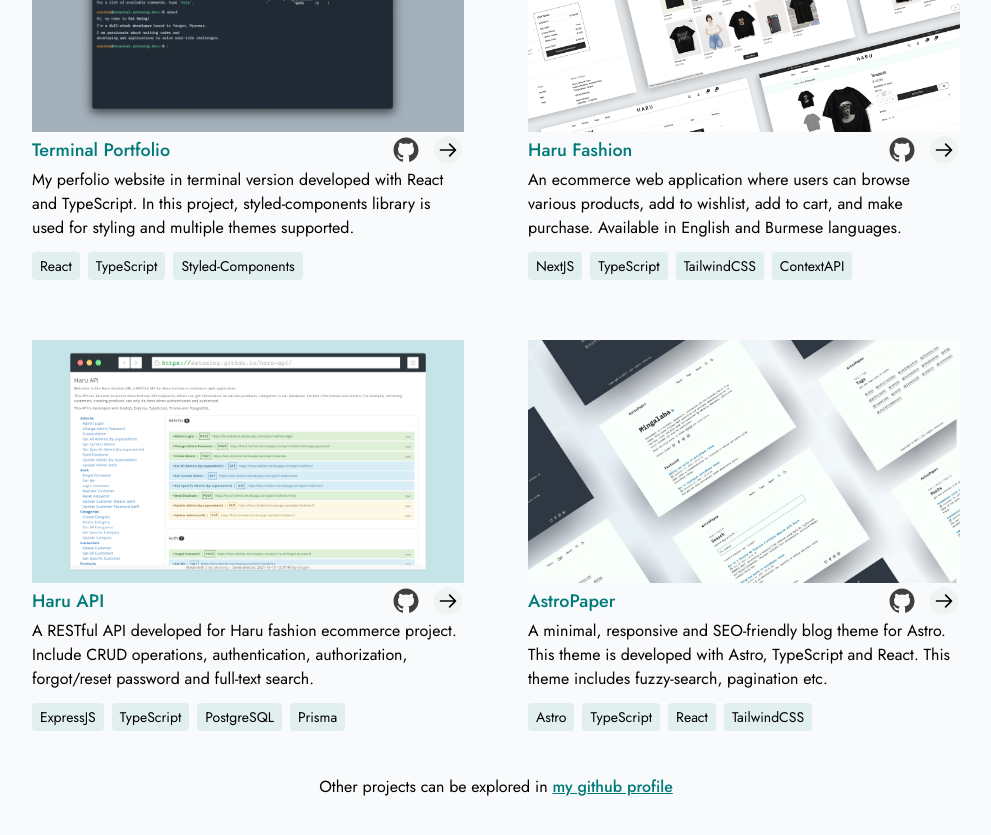
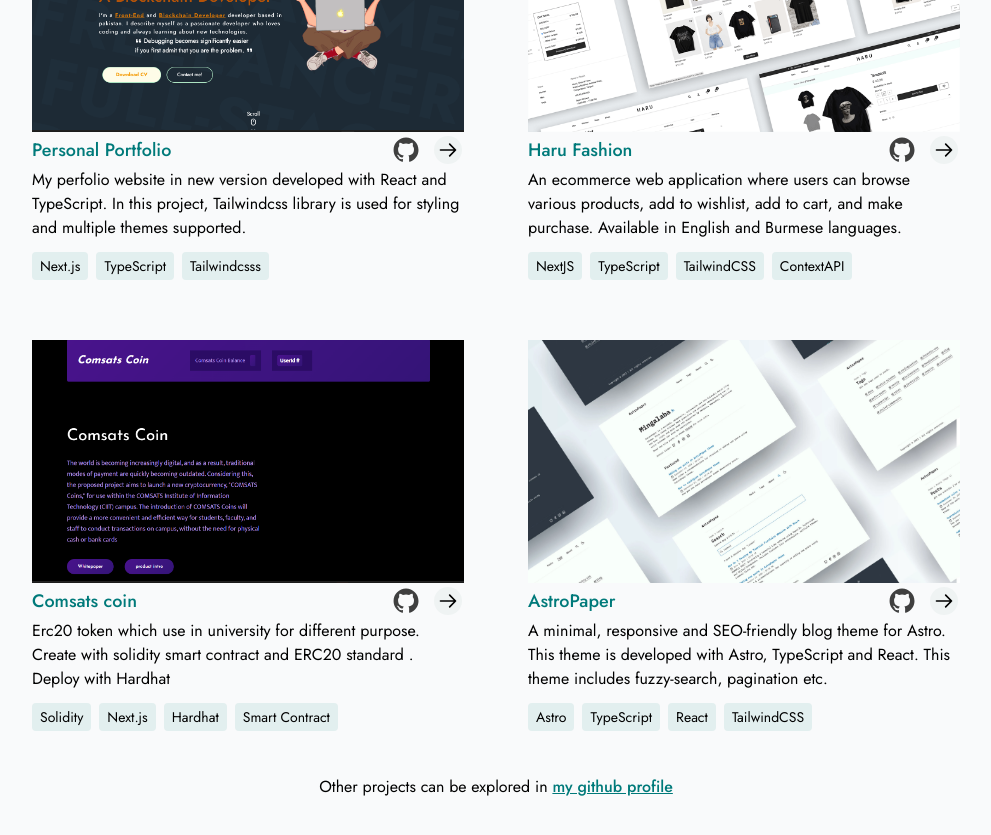
Before and after one commit to Rizu0007/Portfolio-_v2, a Next.js app: page / in a window 1280 px wide. Shown: the part 2320-3155 px from the top of the page, without its empty margins (144-1135 px from the left). Built offline with nearby package versions, Linux system fonts and the light colour scheme; no server answers.

Commit message:
Projects

```diff
--- a/sections/ProjectSection.tsx
+++ b/sections/ProjectSection.tsx
@@ -2,6 +2,8 @@
 import { useEffect, useRef } from "react";
 import { RoughNotation } from "react-rough-notation";
 import { useTheme } from "next-themes";
+import  coin from '.././public/projects/coin.png'
+import portfo from '.././public/projects/portfo.png'
 
 import ProjectCard from "@/components/ProjectCard";
 import { useSection } from "context/section";
@@ -53,7 +55,7 @@
       <div className="others text-center mb-16">
         Other projects can be explored in{" "}
         <a
-          href="https://github.com/satnaing"
+          href="https://github.com/Rizu0007"
           className="font-medium underline link-outline text-marrsgreen dark:text-carrigreen whitespace-nowrap"
         >
           my github profile
@@ -65,21 +67,21 @@
 
 const projects = [
   {
-    title: "Terminal Portfolio",
+    title: "Personal Portfolio",
     type: "Frontend",
     image: (
       <Image
-        src={terminalPortfolio}
+        src={portfo}
         sizes="100vw"
         fill
         alt="Terminal Portfolio"
         className="transition-transform duration-500 hover:scale-110 object-cover"
       />
     ),
-    desc: "My perfolio website in terminal version developed with React and TypeScript. In this project, styled-components library is used for styling and multiple themes supported.",
-    tags: ["React", "TypeScript", "Styled-Components"],
-    liveUrl: "https://terminal.satnaing.dev/",
-    codeUrl: "https://github.com/satnaing/terminal-portfolio",
+    desc: "My perfolio website in new version developed with React and TypeScript. In this project, Tailwindcss library is used for styling and multiple themes supported.",
+    tags: ["Next.js", "TypeScript", "Tailwindcsss"],
+    liveUrl: "https://rizu.vercel.app/",
+    codeUrl: "https://github.com/Rizu0007/Portfolio-_v2.git",
     bgColor: "bg-[#B4BEE0]",
   },
   {
@@ -97,25 +99,25 @@
     desc: "An ecommerce web application where users can browse various products, add to wishlist, add to cart, and make purchase. Available in English and Burmese languages.",
     tags: ["NextJS", "TypeScript", "TailwindCSS", "ContextAPI"],
     liveUrl: "https://haru-fashion.vercel.app/",
-    codeUrl: "https://github.com/satnaing/haru-fashion",
+    codeUrl: "https://github.com/satnaing/haru-fashio",
     bgColor: "bg-[#A6CECE]",
   },
   {
-    title: "Haru API",
+    title: "Comsats coin",
     type: "Backend",
     image: (
       <Image
-        src={haruApi}
+        src={coin}
         sizes="100vw"
         fill
         alt="Haru API"
         className="transition-transform duration-500 hover:scale-110 object-cover"
       />
     ),
-    desc: "A RESTful API developed for Haru fashion ecommerce project. Include CRUD operations, authentication, authorization, forgot/reset password and full-text search.",
-    tags: ["ExpressJS", "TypeScript", "PostgreSQL", "Prisma"],
-    liveUrl: "https://satnaing.github.io/haru-api/",
-    codeUrl: "https://github.com/satnaing/haru-api",
+    desc: "Erc20 token which use in university for different purpose. Create with solidity smart contract and ERC20 standard . Deploy with Hardhat",
+    tags: ["Solidity", "Next.js", "Hardhat", "Smart Contract"],
+    liveUrl: "https://comsats-erc-coin.vercel.app/",
+    codeUrl: "https://github.com/Rizu0007/comsat-coin.git",
     bgColor: "bg-[#C5E4E7]",
   },
   {
```
Also changed, not shown: public/projects/coin.png (added), public/projects/portfo.png (added).
